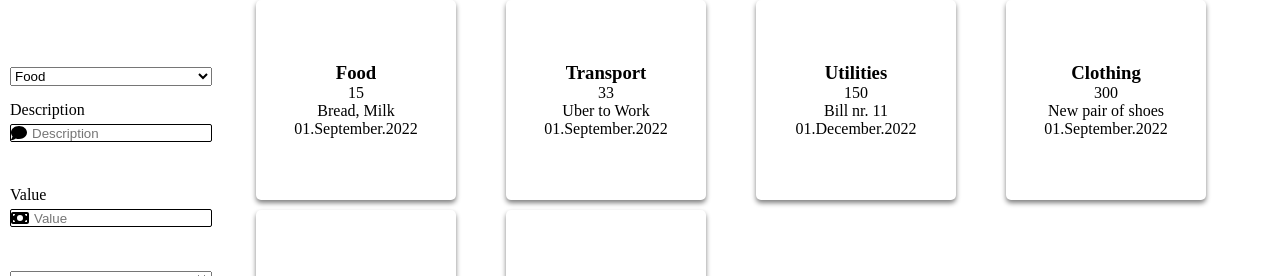
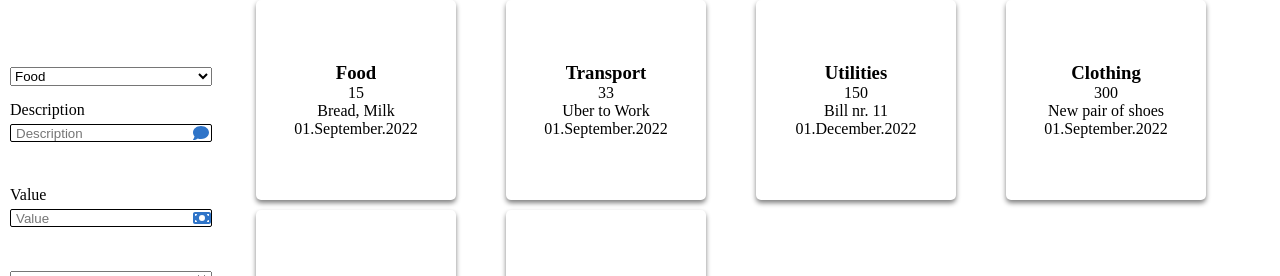
Before and after one commit to labasfrane/expense-tracker, a React (Create React App) app: page / in a window 1280 px wide. Shown: the part 118-394 px from the top of the page. Built offline with nearby package versions, Linux system fonts and the light colour scheme; data requests are answered from the project's data file.

Commit message:
Added colors constants

```diff
--- a/src/components/InputField/index.jsx
+++ b/src/components/InputField/index.jsx
@@ -1,6 +1,7 @@
 import { cloneElement } from "react";
 import { useFormContext } from "react-hook-form";
 import { FontAwesomeIcon } from "@fortawesome/react-fontawesome";
+import { COLOR_DANGER, COLOR_PRIMARY } from "constants/colors.constants";
 
 import "./index.scss";
 
@@ -13,8 +14,11 @@ const InputField = ({ label, icon, children, formControl = null }) => {
     <div className="input-field">
       <label className="input-field__label">{label}</label>
       <div className="input-field__input">
-        <FontAwesomeIcon icon={icon} />
         {content}
+        <FontAwesomeIcon
+          icon={icon}
+          color={errorMessage ? COLOR_DANGER : COLOR_PRIMARY}
+        />
       </div>
       <span className="input-field__error">{errorMessage}</span>
     </div>
--- /dev/null
+++ b/src/constants/colors.constants.jsx
@@ -0,0 +1,8 @@
+export const COLOR_PRIMARY = "#2f74c8";
+export const COLOR_SECONDARY = "#2169a3";
+export const COLOR_TERTIARY = "#408fce";
+export const COLOR_GREY = "#cbcbcb";
+export const COLOR_LIGHTGREY = "#e6e6e4";
+export const COLOR_SUCCESS = " white";
+export const COLOR_WHITE = " green";
+export const COLOR_DANGER = " red";
```
